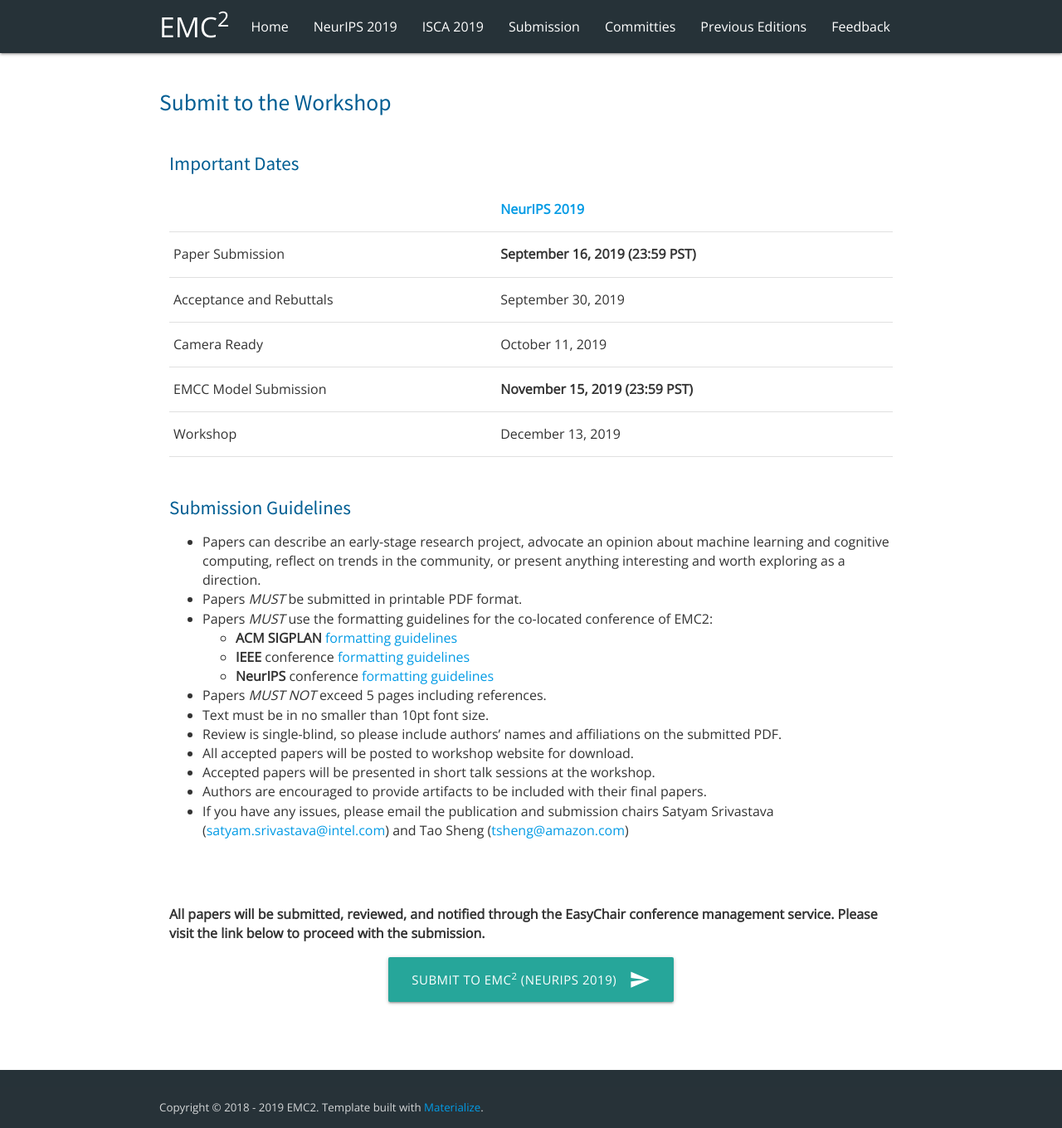
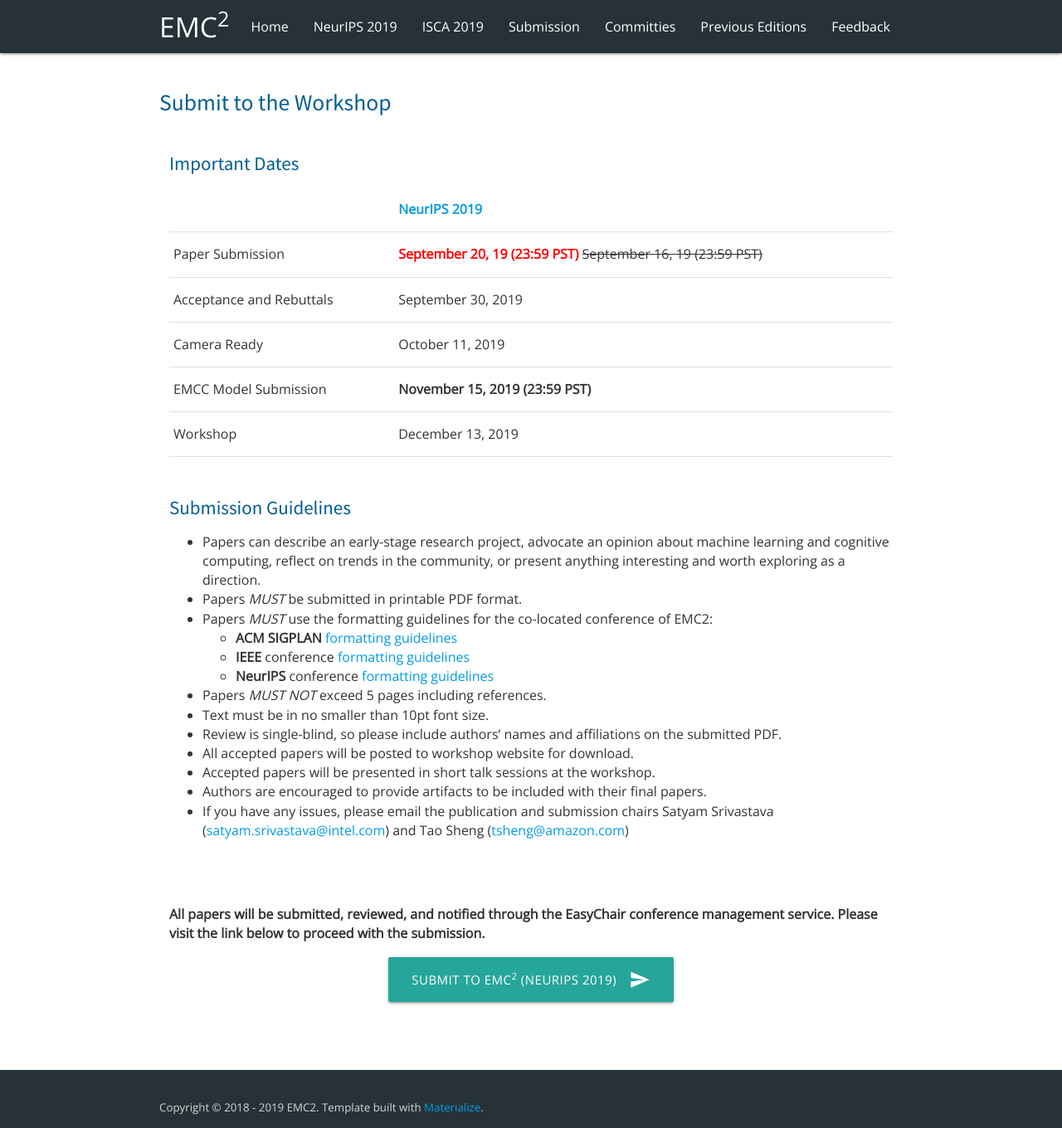
Before and after one commit to mgoldfar/emc2-web, a Jekyll site: the page built from submission.html, in a window 1280 px wide. Shown: the whole page at 83% size. Built offline with Jekyll 4.4.1, drawn with Linux system fonts in a browser that asks for light colours.

Commit message:
Extended Neurips submission deadline.

```diff
--- a/_editions/5-neurips-19.html
+++ b/_editions/5-neurips-19.html
@@ -14,6 +14,7 @@
 show_program_summary: False
 submission_url: https://easychair.org/conferences/?conf=emc22
 submission_deadline: 2019-09-16
+submission_deadline_extended: 2019-09-20
 submission_acceptance: 2019-09-30
 submission_camera_ready: 2019-10-11
 has_emcc_submission: True
```
